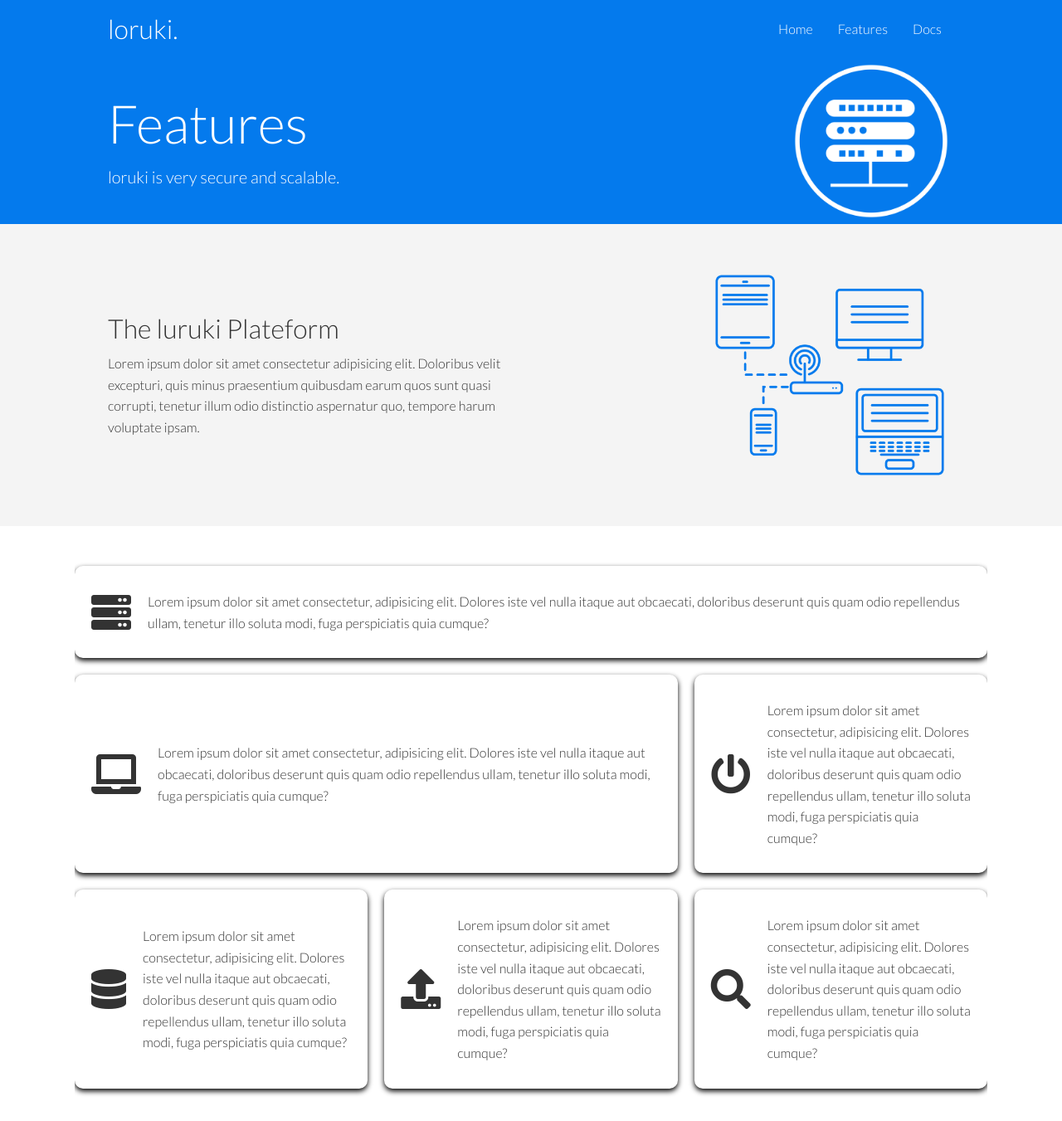
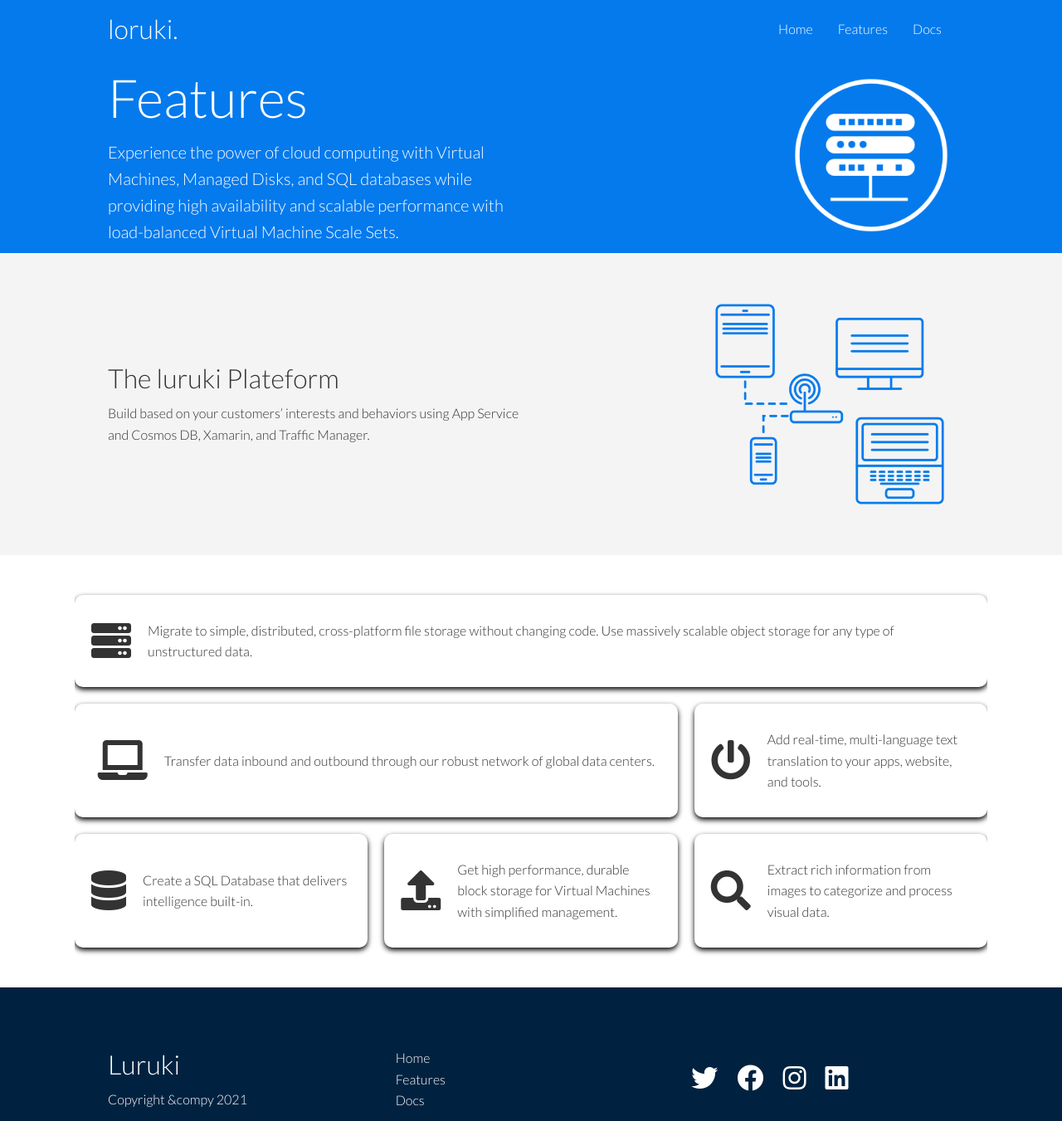
Before and after one commit to aliw2025/loruki-website, a plain HTML site: page Features.html in a window 1280 px wide. Shown: the top 1351 px of the page at 83% size. Drawn offline with Linux system fonts and the light colour scheme.

Commit message:
final changes

```diff
--- a/Features.html
+++ b/Features.html
@@ -33,7 +33,8 @@
                      Features
                 </h1>
                 <p class="lead">
-                   loruki is very secure and scalable.
+                    Experience the power of cloud computing with  Virtual Machines, Managed Disks, and SQL databases while providing high availability
+                     and scalable performance with load-balanced Virtual Machine Scale Sets.
                 </p>
             </div>
             <img src="images/server.png" alt="">
@@ -46,8 +47,9 @@
                 <h1 class="md">
                      The luruki Plateform
                 </h1>
-                <p  >
-                    Lorem ipsum dolor sit amet consectetur adipisicing elit. Doloribus velit excepturi, quis minus praesentium quibusdam earum quos sunt quasi corrupti, tenetur illum odio distinctio aspernatur quo, tempore harum voluptate ipsam.
+                <p >
+                    Build based on your customers’
+                     interests and behaviors using App Service and Cosmos DB, Xamarin, and Traffic Manager.
                 </p>
             </div>
             <img src="images/server2.png" alt="">
@@ -58,37 +60,38 @@
             <div class="card flex">
                 <i class="fas fa-server fa-3x"></i>
                 <p>
-                    Lorem ipsum dolor sit amet consectetur, adipisicing elit. Dolores iste vel nulla itaque aut obcaecati, doloribus deserunt quis quam odio repellendus ullam, tenetur illo soluta modi, fuga perspiciatis quia cumque?
+                    Migrate to simple, distributed, cross-platform file storage without changing code.
+                    Use massively scalable object storage for any type of unstructured data.
                 </p>
             </div>
             <div class="card flex">
                 <i class="fas fa-laptop fa-3x"></i>
                 <p>
-                    Lorem ipsum dolor sit amet consectetur, adipisicing elit. Dolores iste vel nulla itaque aut obcaecati, doloribus deserunt quis quam odio repellendus ullam, tenetur illo soluta modi, fuga perspiciatis quia cumque?
+                    Transfer data inbound and outbound through our robust network of global data centers.
                 </p>
             </div>
             <div class="card flex">
                 <i class="fas fa-power-off fa-3x"></i>
                 <p>
-                    Lorem ipsum dolor sit amet consectetur, adipisicing elit. Dolores iste vel nulla itaque aut obcaecati, doloribus deserunt quis quam odio repellendus ullam, tenetur illo soluta modi, fuga perspiciatis quia cumque?
+                    Add real-time, multi-language text translation to your apps, website, and tools.
                 </p>
             </div>
             <div class="card flex">
                 <i class="fas fa-database fa-3x"></i>
                 <p>
-                    Lorem ipsum dolor sit amet consectetur, adipisicing elit. Dolores iste vel nulla itaque aut obcaecati, doloribus deserunt quis quam odio repellendus ullam, tenetur illo soluta modi, fuga perspiciatis quia cumque?
+                    Create a SQL Database that delivers intelligence built-in.
                 </p>
             </div>
             <div class="card flex">
                 <i class="fas fa-upload fa-3x"></i>
                 <p>
-                    Lorem ipsum dolor sit amet consectetur, adipisicing elit. Dolores iste vel nulla itaque aut obcaecati, doloribus deserunt quis quam odio repellendus ullam, tenetur illo soluta modi, fuga perspiciatis quia cumque?
+                    Get high performance, durable block storage for Virtual Machines with simplified management.
                 </p>
             </div>
             <div class="card flex">
                 <i class="fas fa-search fa-3x"></i>
                 <p>
-                    Lorem ipsum dolor sit amet consectetur, adipisicing elit. Dolores iste vel nulla itaque aut obcaecati, doloribus deserunt quis quam odio repellendus ullam, tenetur illo soluta modi, fuga perspiciatis quia cumque?
+                    Extract rich information from images to categorize and process visual data.
                 </p>
             </div>
         </div>
```
Also changed, not shown: docs.html (+7 -8 lines), index.html (+2 -2 lines).
